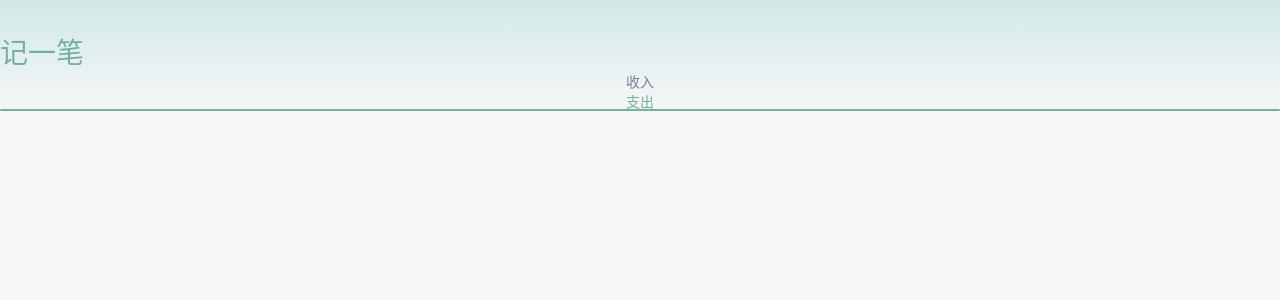
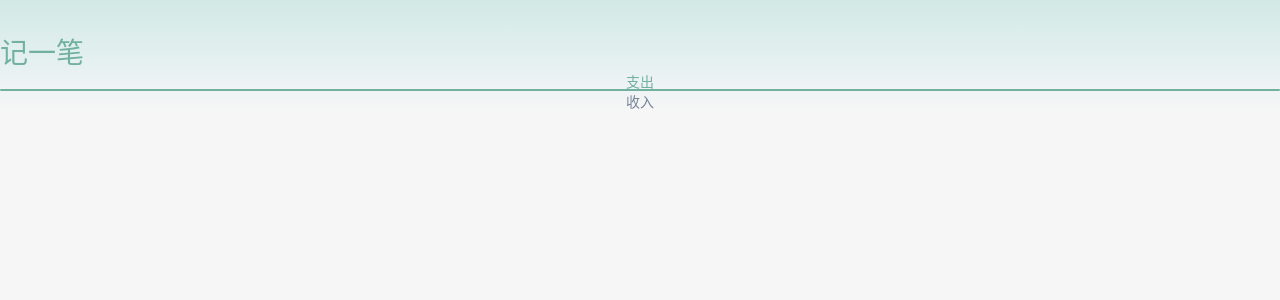
Before and after one commit to heycn/money-mate-src, a React (Vite) app: page /items/new in a window 1280 px wide. Shown: the top 300 px of the page. Built offline with nearby package versions, Linux system fonts and the light colour scheme.

Commit message:
调整顺序

```diff
--- a/src/pages/ItemsNewPage.tsx
+++ b/src/pages/ItemsNewPage.tsx
@@ -7,8 +7,8 @@ type ItemKind = 'income' | 'expense'
 
 export const ItemsNewPage: React.FC = () => {
   const tabItems: { key: ItemKind; text: string }[] = [
-    { key: 'income', text: '收入' },
     { key: 'expense', text: '支出' },
+    { key: 'income', text: '收入' }
   ]
   const [currentItemKind, setCurrentItemKind] = useState<ItemKind>('expense')
 
```
